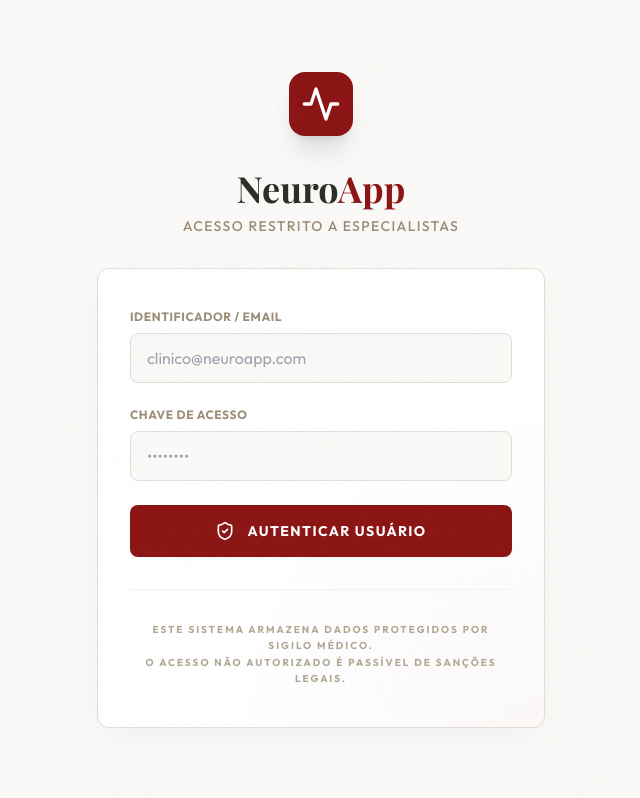
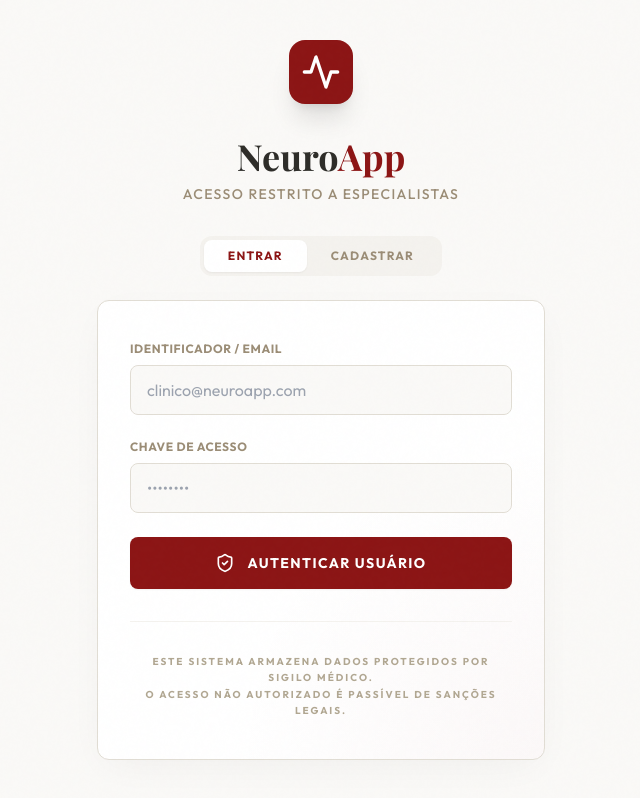
Before and after one commit to WingsAI/NeuroApp, a Next.js app: page /login in a window 1280 px wide. Shown: the whole page, without its empty margins (319-959 px from the left). Built offline with nearby package versions, Linux system fonts and the light colour scheme; no server answers; a web font is replaced by a local one.

Commit message:
tela de cadastro

```diff
--- a/app/login/page.tsx
+++ b/app/login/page.tsx
@@ -3,31 +3,45 @@
 import { useState } from 'react';
 import { supabase } from '@/lib/supabase';
 import { useRouter } from 'next/navigation';
-import { ShieldCheck, Activity, Loader2 } from 'lucide-react';
+import { ShieldCheck, Activity, Loader2, UserPlus } from 'lucide-react';
 
 export default function Login() {
     const [email, setEmail] = useState('');
     const [password, setPassword] = useState('');
     const [loading, setLoading] = useState(false);
     const [error, setError] = useState('');
+    const [isSignUp, setIsSignUp] = useState(false);
     const router = useRouter();
 
-    const handleLogin = async (e: React.FormEvent) => {
+    const handleAuth = async (e: React.FormEvent) => {
         e.preventDefault();
         setLoading(true);
         setError('');
 
-        const { error } = await supabase.auth.signInWithPassword({
-            email,
-            password,
-        });
-
-        if (error) {
-            setError('Credenciais inválidas ou erro no servidor.');
+        try {
+            if (isSignUp) {
+                const { error: signUpError } = await supabase.auth.signUp({
+                    email,
+                    password,
+                    options: {
+                        emailRedirectTo: `${window.location.origin}/auth/callback`,
+                    },
+                });
+                if (signUpError) throw signUpError;
+                setError('Cadastro realizado! Se o auto-cadastro estiver habilitado no Supabase, verifique seu email.');
+            } else {
+                const { error: signInError } = await supabase.auth.signInWithPassword({
+                    email,
+                    password,
+                });
+                if (signInError) throw signInError;
+                router.push('/');
+                router.refresh();
+            }
+        } catch (err: any) {
+            setError(err.message || 'Erro na autenticação.');
+        } finally {
             setLoading(false);
-        } else {
-            router.push('/');
-            router.refresh();
         }
     };
 
@@ -45,13 +59,30 @@ export default function Login() {
                     Neuro<span className="text-cardinal-700">App</span>
                 </h2>
                 <p className="mt-2 text-center text-sm font-medium text-sandstone-500 uppercase tracking-widest">
-                    Acesso Restrito a Especialistas
+                    {isSignUp ? 'Solicitar Acesso ao Sistema' : 'Acesso Restrito a Especialistas'}
                 </p>
             </div>
 
-            <div className="mt-8 sm:mx-auto sm:w-full sm:max-w-md relative z-10">
+            <div className="mt-8 sm:mx-auto sm:w-full sm:max-w-md relative z-10 text-center mb-6">
+                <div className="inline-flex p-1 bg-sandstone-100 rounded-xl">
+                    <button
+                        onClick={() => { setIsSignUp(false); setError(''); }}
+                        className={`px-6 py-2 rounded-lg text-xs font-bold uppercase tracking-widest transition-all ${!isSignUp ? 'bg-white text-cardinal-700 shadow-sm' : 'text-sandstone-500'}`}
+                    >
+                        Entrar
+                    </button>
+                    <button
+                        onClick={() => { setIsSignUp(true); setError(''); }}
+                        className={`px-6 py-2 rounded-lg text-xs font-bold uppercase tracking-widest transition-all ${isSignUp ? 'bg-white text-cardinal-700 shadow-sm' : 'text-sandstone-500'}`}
+                    >
+                        Cadastrar
+                    </button>
+                </div>
+            </div>
+
+            <div className="sm:mx-auto sm:w-full sm:max-w-md relative z-10">
                 <div className="premium-card bg-white py-10 px-8">
-                    <form className="space-y-6" onSubmit={handleLogin}>
+                    <form className="space-y-6" onSubmit={handleAuth}>
                         <div>
                             <label className="block text-xs font-bold text-sandstone-500 uppercase tracking-wider mb-2">
                                 Identificador / Email
@@ -95,8 +126,8 @@ export default function Login() {
                             >
                                 {loading ? <Loader2 className="animate-spin w-5 h-5" /> : (
                                     <>
-                                        <ShieldCheck className="w-5 h-5" />
-                                        <span>Autenticar Usuário</span>
+                                        {isSignUp ? <UserPlus className="w-5 h-5" /> : <ShieldCheck className="w-5 h-5" />}
+                                        <span>{isSignUp ? 'Criar Conta' : 'Autenticar Usuário'}</span>
                                     </>
                                 )}
                             </button>
```
